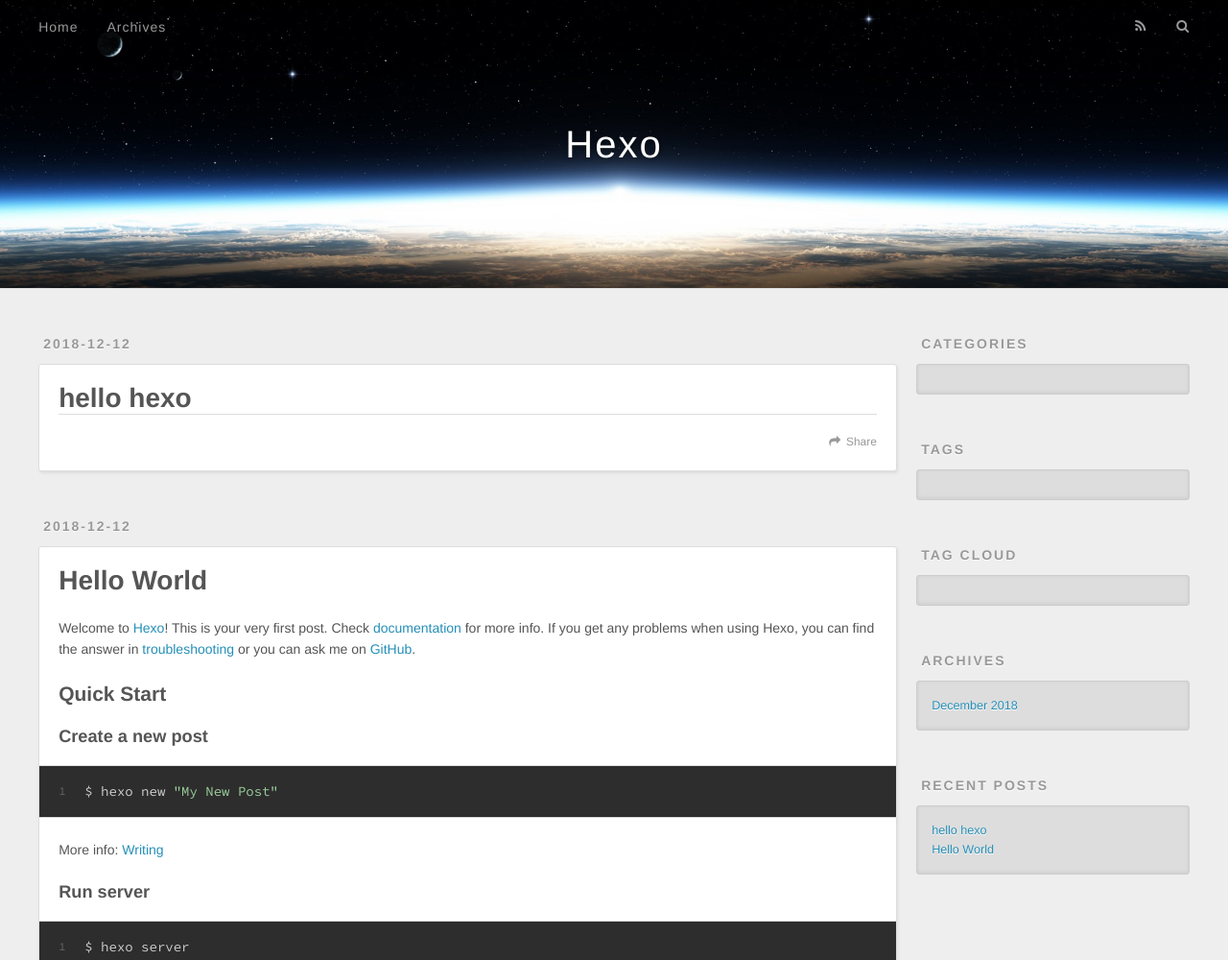
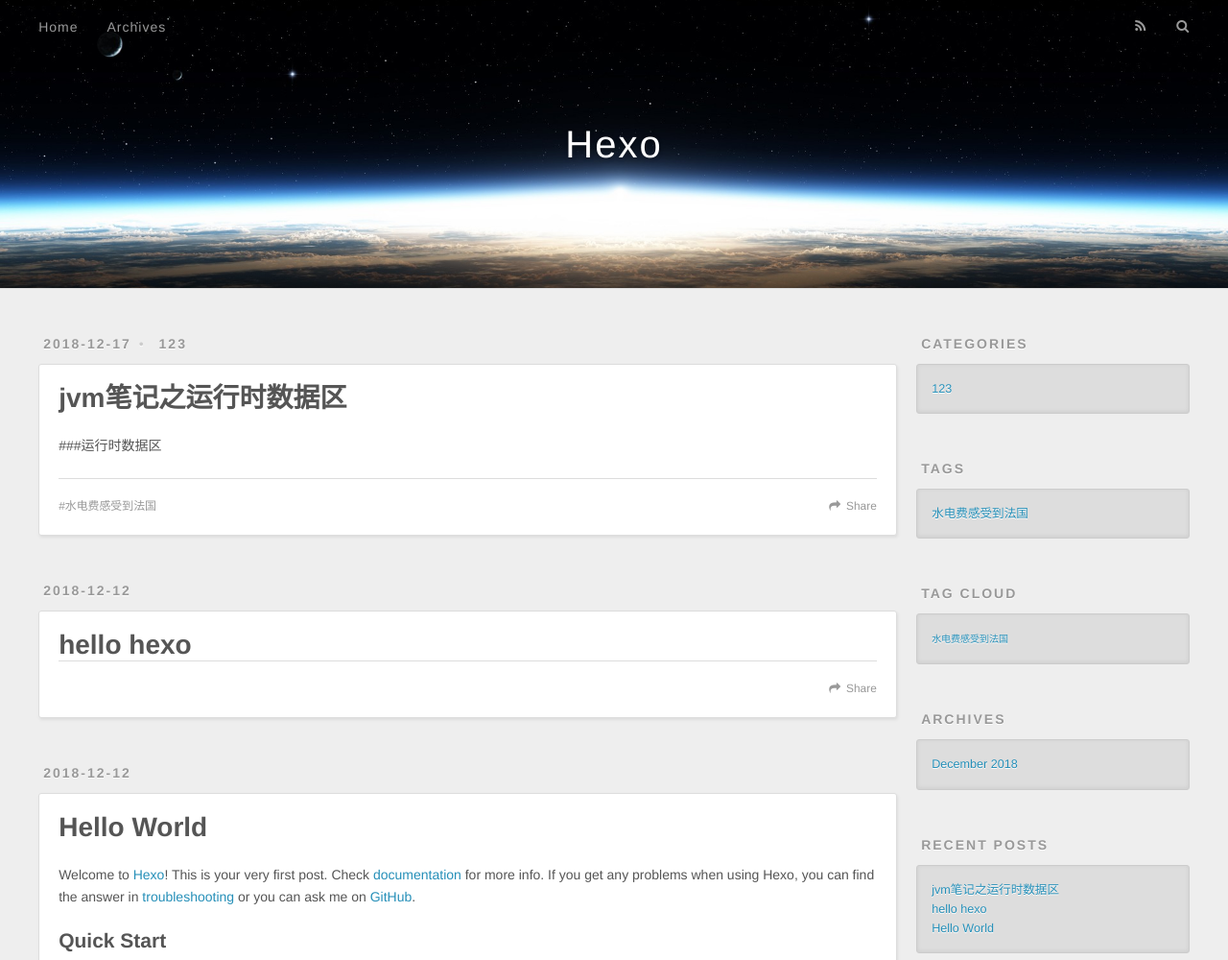
Before and after one commit to zlnCoding/zlnCoding.github.io, a plain HTML site: page index.html in a window 1280 px wide. Shown: the top 1000 px of the page at 96% size. Drawn offline with nearby package versions, Linux system fonts and the light colour scheme.

Commit message:
Site updated: 2018-12-17 11:47:51

```diff
--- a/index.html
+++ b/index.html
@@ -62,6 +62,49 @@
       <div class="outer">
         <section id="main">
 
+    <article id="post-test" class="article article-type-post" itemscope="" itemprop="blogPost">
+  <div class="article-meta">
+    <a href="/2018/12/17/test/" class="article-date">
+  <time datetime="2018-12-17T03:03:00.000Z" itemprop="datePublished">2018-12-17</time>
+</a>
+
+  <div class="article-category">
+    <a class="article-category-link" href="/categories/123/">123</a>
+  </div>
+
+  </div>
+  <div class="article-inner">
+
+
+      <header class="article-header">
+
+
+    <h1 itemprop="name">
+      <a class="article-title" href="/2018/12/17/test/">jvm笔记之运行时数据区</a>
+    </h1>
+
+
+      </header>
+
+    <div class="article-entry" itemprop="articleBody">
+
+        <p>###运行时数据区</p>
+
+
+    </div>
+    <footer class="article-footer">
+      <a data-url="http://yoursite.com/2018/12/17/test/" data-id="cjprs3s4u0003uqqod1rmc7jr" class="article-share-link">Share</a>
+
+
+  <ul class="article-tag-list"><li class="article-tag-list-item"><a class="article-tag-list-link" href="/tags/水电费感受到法国/">水电费感受到法国</a></li></ul>
+
+    </footer>
+  </div>
+
+</article>
+
+
+
     <article id="post-hello-hexo" class="article article-type-post" itemscope="" itemprop="blogPost">
   <div class="article-meta">
     <a href="/2018/12/12/hello-hexo/" class="article-date">
@@ -88,7 +131,7 @@
 
     </div>
     <footer class="article-footer">
-      <a data-url="http://yoursite.com/2018/12/12/hello-hexo/" data-id="cjprs2q580002tzqoa96w9kga" class="article-share-link">Share</a>
+      <a data-url="http://yoursite.com/2018/12/12/hello-hexo/" data-id="cjprs3s4d0000uqqolylxjrcg" class="article-share-link">Share</a>
 
 
     </footer>
@@ -133,7 +176,7 @@
 
     </div>
     <footer class="article-footer">
-      <a data-url="http://yoursite.com/2018/12/12/hello-world/" data-id="cjprs2q5k0005tzqojo6dqh2n" class="article-share-link">Share</a>
+      <a data-url="http://yoursite.com/2018/12/12/hello-world/" data-id="cjprs3s4q0002uqqoebz8k7sq" class="article-share-link">Share</a>
 
 
     </footer>
@@ -152,7 +195,7 @@
   <div class="widget-wrap">
     <h3 class="widget-title">Categories</h3>
     <div class="widget">
-      <ul class="category-list"></ul>
+      <ul class="category-list"><li class="category-list-item"><a class="category-list-link" href="/categories/123/">123</a></li></ul>
     </div>
   </div>
 
@@ -162,7 +205,7 @@
   <div class="widget-wrap">
     <h3 class="widget-title">Tags</h3>
     <div class="widget">
-      <ul class="tag-list"></ul>
+      <ul class="tag-list"><li class="tag-list-item"><a class="tag-list-link" href="/tags/水电费感受到法国/">水电费感受到法国</a></li></ul>
     </div>
   </div>
 
@@ -172,7 +215,7 @@
   <div class="widget-wrap">
     <h3 class="widget-title">Tag Cloud</h3>
     <div class="widget tagcloud">
-
+      <a href="/tags/水电费感受到法国/" style="font-size: 10px;">水电费感受到法国</a>
     </div>
   </div>
 
@@ -192,6 +235,10 @@
     <h3 class="widget-title">Recent Posts</h3>
     <div class="widget">
       <ul>
+
+          <li>
+            <a href="/2018/12/17/test/">jvm笔记之运行时数据区</a>
+          </li>
 
           <li>
             <a href="/2018/12/12/hello-hexo/">hello hexo</a>
```
Also changed, not shown: 2018/12/12/hello-hexo/index.html (+17 -4 lines), 2018/12/12/hello-world/index.html (+8 -4 lines), 2018/12/17/test/index.html (+2 -2 lines), archives/2018/12/index.html (+26 -3 lines), archives/2018/index.html (+26 -3 lines), archives/index.html (+26 -3 lines), test/index.html (+8 -4 lines).
